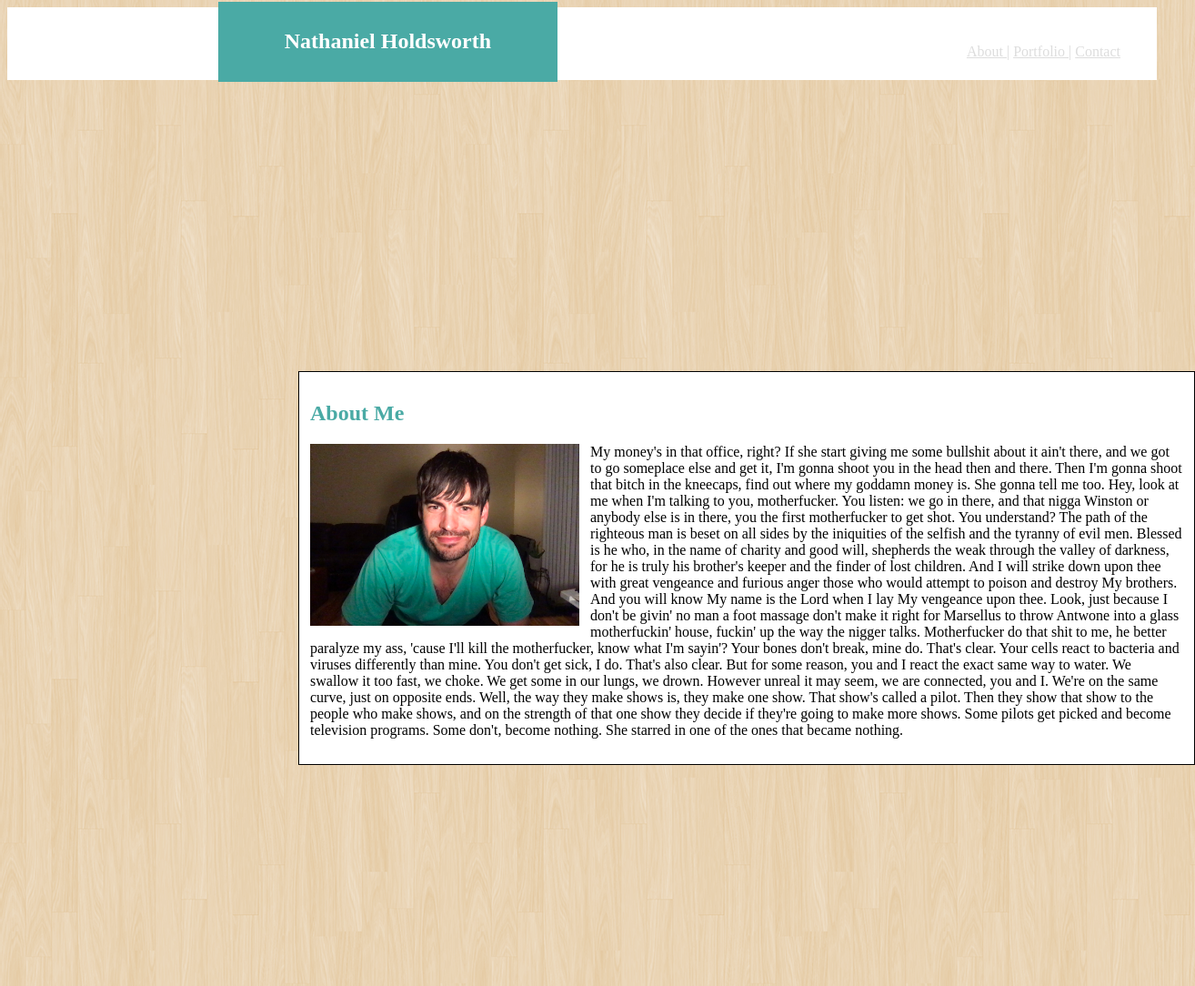
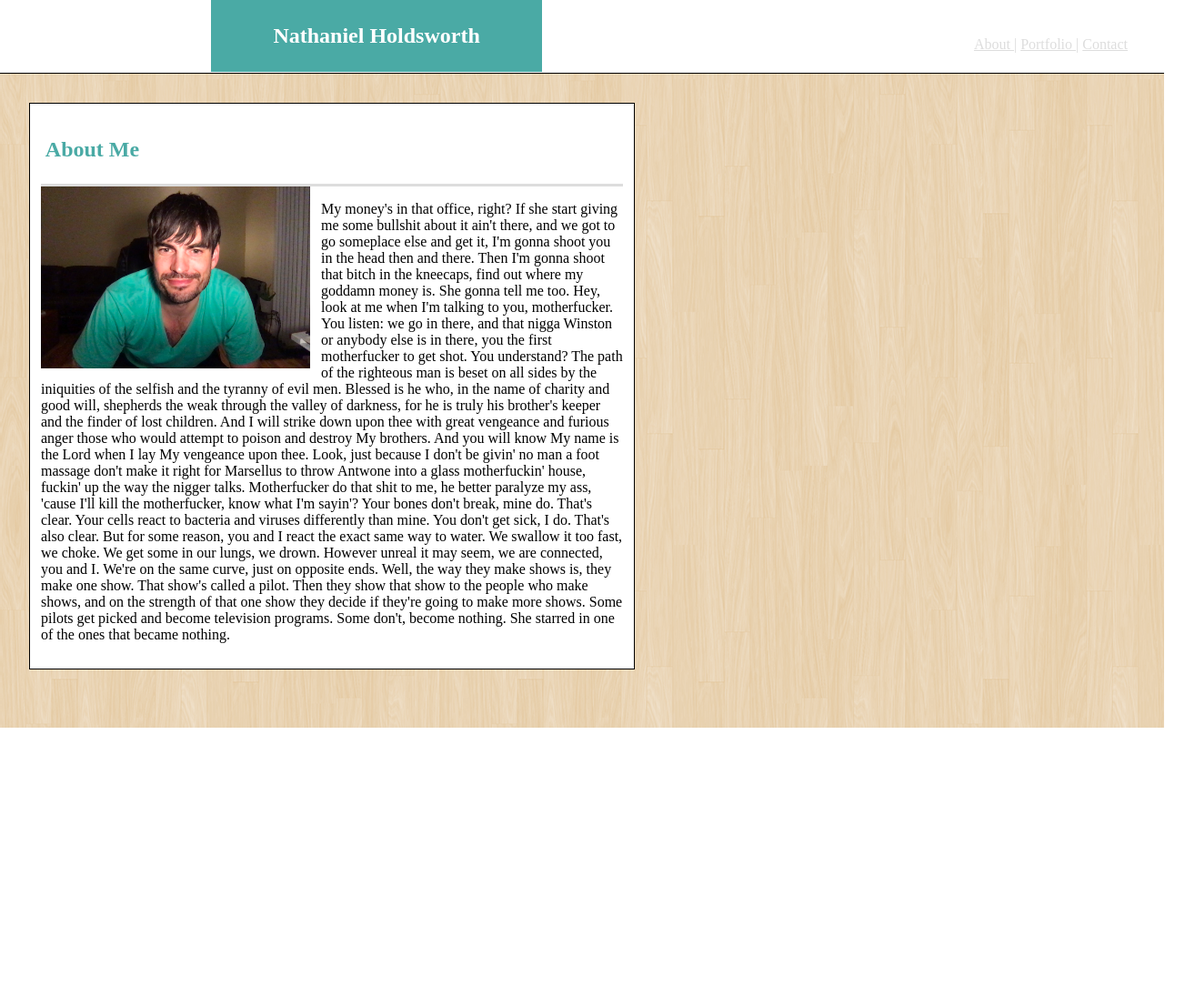
Before and after one commit to nholdsworth/Basic-Portfolio, a plain HTML site: page index.html in a window 1280 px wide. Shown: the top 1084 px of the page at 91% size, 1314 px wide, since content can reach past the window. After the commit the page ends 800 px from the top, so only its background shows below. Drawn offline with Linux system fonts and the light colour scheme.

Commit message:
keep-on-pushin

```diff
--- a/assets/css/style.css
+++ b/assets/css/style.css
@@ -1,16 +1,17 @@
 body{
-    background-image: url("../images/backgrounds/retina_wood/retina_wood.png ")
+    background-image: url("../images/backgrounds/retina_wood/retina_wood.png ");
+    margin: 0 auto;
 }
 
-.notsureineedthis{
+.not-sure-i-need-this{
 
 }
 
 #top-bar{
     background-color: #ffffff;
-    margin: 0 auto;
     padding: 2.5em;
-    clear: both;
+    border-bottom: solid;
+    border-bottom-width: 0.0625em;
 }
 
 #go-here{
@@ -26,9 +27,9 @@ header{
     float:left;
     position: relative;
     margin: 0 auto;
-    top: -4em;
+    top: -3.595em;
     left: 12em;
-    padding: 0.65em;
+    padding: 0.38em;
     background-color:#4aaaa5;
     width: 22em;
     text-align: center;
@@ -38,11 +39,17 @@ header{
 
 #page-contents{
     background-color: #ffffff;
-    width: 60em;
-    margin: 20em;
+    width: 40em;
+    margin: 2em;
     padding: .75em;
     border-style: solid;
     border-width: .0625em;
+}
+
+#box1{
+    border-bottom: solid;
+    color: #dddddd;
+    padding: .3em;
 }
 
 /* I want to use the #aboutme tag but for some reason it doesn't change the color of the text unless I use the h2 selector??*/
--- a/index.html
+++ b/index.html
@@ -13,7 +13,7 @@
 
 <body>
     <!-- I don't know if I need this div -->
-    <div class="notsureineedthis">
+    <div class="not-sure-i-need-this">
         <!--this section tag I am hoping will help me seperate the top portion from   -->
         <section id="top-bar">
             <!-- these are the buttons to go to the different pages on my site -->
@@ -37,7 +37,11 @@
 
         <section id="page-contents">
 
+            <div id="box1">
+
                 <h2 id="aboutme">About Me</h2>
+
+            </div>
 
             <img id="pic1" src="assets/images/Photo on 9-26-18 at 7.35 PM.jpg" alt="Nathaniel Holdsworth" style="width:18.5em; height:12.5em">
 
```
Lines whose indentation alone changed are shown as unchanged.
